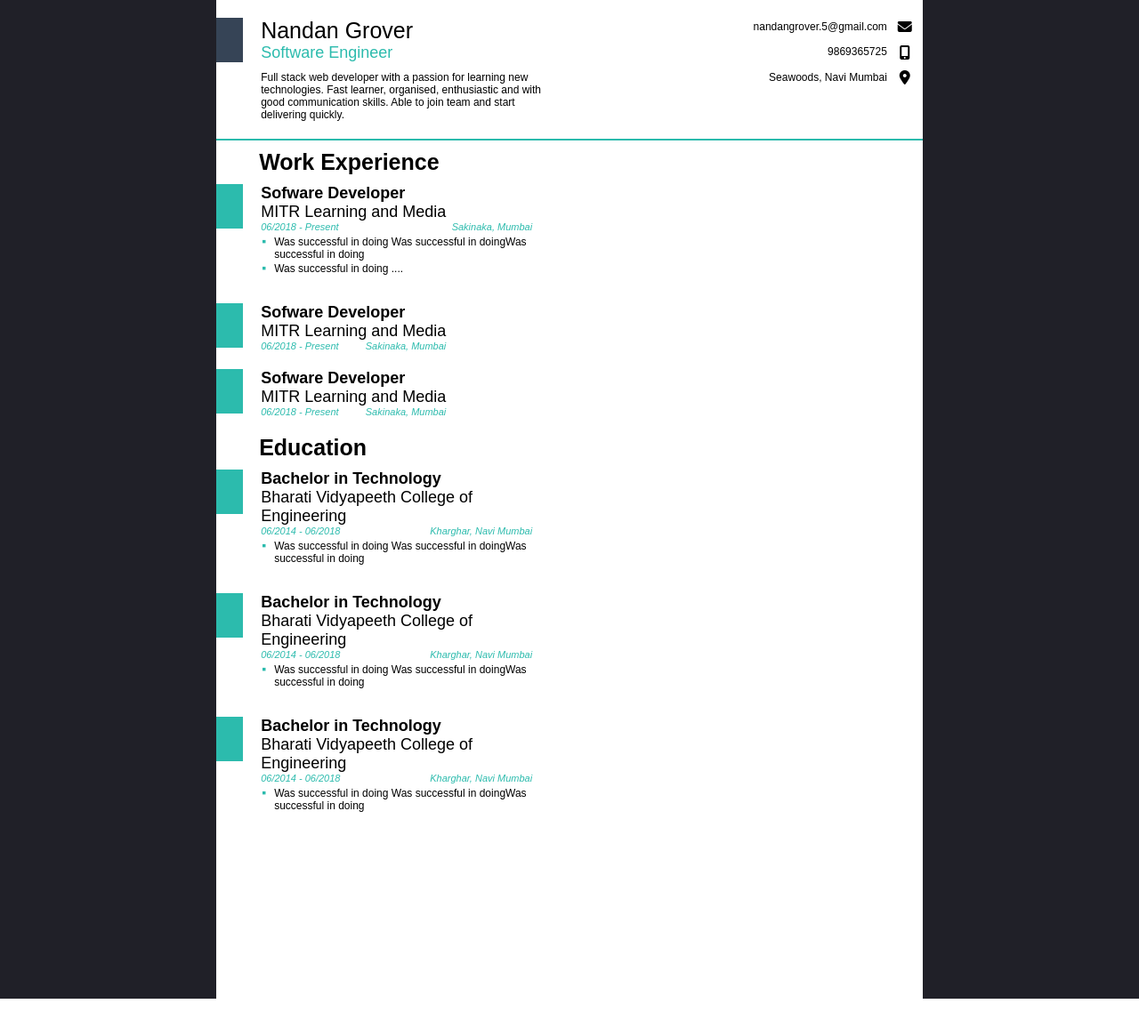
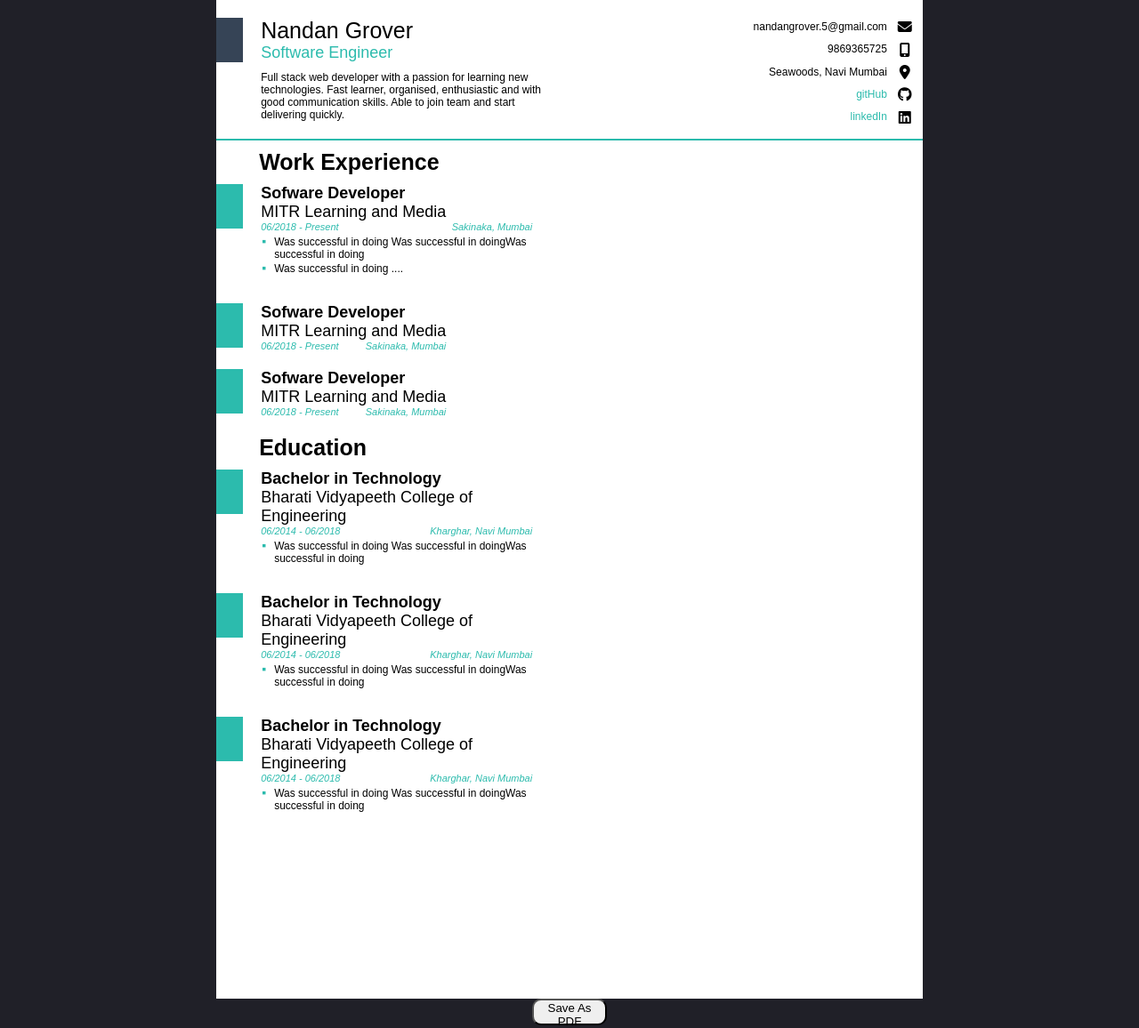
Before and after one commit to nandangrover/CV, a PHP site: page / in a window 1280 px wide. Shown: the whole page at 89% size. Before the commit the page ends 1123 px from the top, so only its background shows below. Run offline with PHP 8.4, Linux system fonts and the light colour scheme; some libraries are stand-ins or nearby versions.

Commit message:
UI update

```diff
--- a/CV.js
+++ b/CV.js
@@ -77,12 +77,26 @@ class resume {
     this.createElement({ className: 'icon', id: 'icon3', appendTo: 'iconHolder3' });
     this.createElement({ className: 'fas fa-map-marker-alt icon', id: 'location', appendTo: 'icon3' });
 
+    // gitHub Icon
+    this.createElement({ className: 'iconHolder', id: 'iconHolder4', appendTo: 'iconsHolder' });
+    this.createElement({ className: 'iconText', id: 'github', appendTo: 'iconHolder4', html: 'gitHub', type: 'a', attr: [{ key : 'href', value: this.config.elements.topNav.github}] });
+    this.createElement({ className: 'icon', id: 'icon4', appendTo: 'iconHolder4' });
+    this.createElement({ className: 'fab fa-github icon', id: 'github', appendTo: 'icon4' });
+
+    // linkedIn Iconfab
+    this.createElement({ className: 'iconHolder', id: 'iconHolder5', appendTo: 'iconsHolder' });
+    this.createElement({ className: 'iconText', id: 'linkedin', appendTo: 'iconHolder5', html: 'linkedIn', type: 'a', attr: [{ key : 'href', value: this.config.elements.topNav.linkedin}] });
+    this.createElement({ className: 'icon', id: 'icon5', appendTo: 'iconHolder5' });
+    this.createElement({ className: 'fab fa-linkedin icon', id: 'linkedin', appendTo: 'icon5' });
+
   }
 
   resumeContent() {
     this.createElement({ className: 'resumeContent', id: 'resumeContent', appendTo: 'main' });
 
     this.createElement({ className: 'leftPartition', id: 'leftPartitionContent', appendTo: 'resumeContent' });
+
+    this.createElement({ className: 'rightPartitionContent', id: 'rightPartitionContent', appendTo: 'resumeContent' });
 
     this.creatWorkExperienceBlock(this.config.elements.resumeContent[0].workExperience);
 
@@ -153,10 +167,15 @@ class resume {
     });
   }
 
-  createElement({ className, id, appendTo, html = '' , type = 'div'}) {
+  createElement({ className, id, appendTo, html = '' , type = 'div', attr = [] }) {
     const div = document.createElement(type);
     div.setAttribute('class', className);
     div.setAttribute('id', id);
+    console.log(attr);
+
+    if (attr) {
+      attr.forEach(({ key, value }) =>  div.setAttribute(key, value));
+    }
     document.getElementById(appendTo).appendChild(div);
     div.innerHTML = html;
     return div;
--- a/config.json
+++ b/config.json
@@ -6,7 +6,9 @@
       "bio": "Full stack web developer with a passion for learning new technologies. Fast learner, organised, enthusiastic and with good communication skills. Able to join team and start delivering quickly.",
       "email": "nandangrover.5@gmail.com",
       "number": "9869365725",
-      "location": "Seawoods, Navi Mumbai"
+      "location": "Seawoods, Navi Mumbai",
+      "github": "https://github.com/nandangrover",
+      "linkedin": "https://www.linkedin.com/in/nandan-grover-01152010a"
     },
     "resumeContent":
     [
@@ -70,6 +72,9 @@
             ]
           }
         ]
+      },
+      {
+        "header": "Skills & Competencies"
       }
     ]
   }
--- a/index.html
+++ b/index.html
@@ -17,6 +17,7 @@
   </head>
   <body>
     <div id="main"></div>
+    <button class="savePDF">Save As PDF</button>
     <!--[if lt IE 7]>
       <p class="browsehappy">You are using an <strong>outdated</strong> browser. Please <a href="#">upgrade your browser</a> to improve your experience.</p>
     <![endif]-->
--- a/style.css
+++ b/style.css
@@ -1,12 +1,22 @@
 body {
   background-color: #202028;
-  margin: 0;
+  margin: 0 auto;
 }
 
 #main {
   width: 21cm;
   height: 29.7cm;
   background-color: #FFFFFF;
+  margin: auto;
+}
+
+.savePDF {
+  width: 84px;
+  height: 30px;
+  position: relative;
+  cursor: pointer;
+  border-radius: 10px;
+  display: flex;
   margin: auto;
 }
 
@@ -61,10 +71,15 @@ body {
   padding-right: 10px;
 }
 
+.rightPartitionContent {
+  display: inline-block;
+  max-width: 394px;
+}
+
 .iconHolder {
   position: relative;
   position: relative;
-  padding-bottom: 10px;
+  padding-bottom: 7px;
   text-align: right;
 }
 .iconsHolder {
@@ -155,11 +170,20 @@ ul li::before {
   margin-left: -14px;
 }
 
-/* @media print {
-  body{
-      width: 21cm;
-      height: 29.7cm;
-      margin: 30mm 45mm 30mm 45mm;
-      /* change the margins as you want them to be. */
- }
-} */
+a {
+  color: #2CBBAD;
+  text-decoration: none;
+}
+
+a:hover {
+  text-decoration: underline;
+}
+
+a:active {
+  color: black;
+}
+
+a:visited {
+  color: #2CBBAD;
+}
+@page { size: auto;  margin: 0mm; }
```
